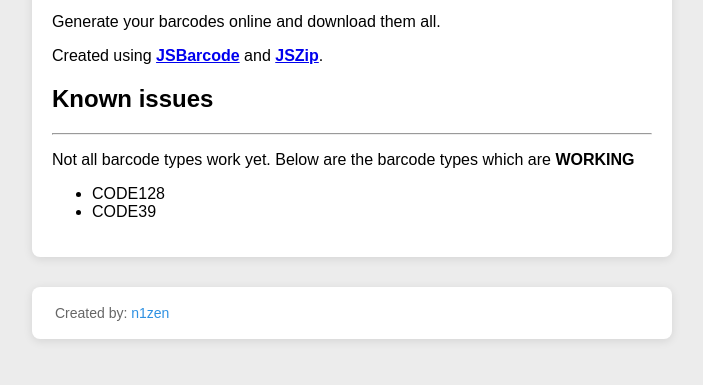
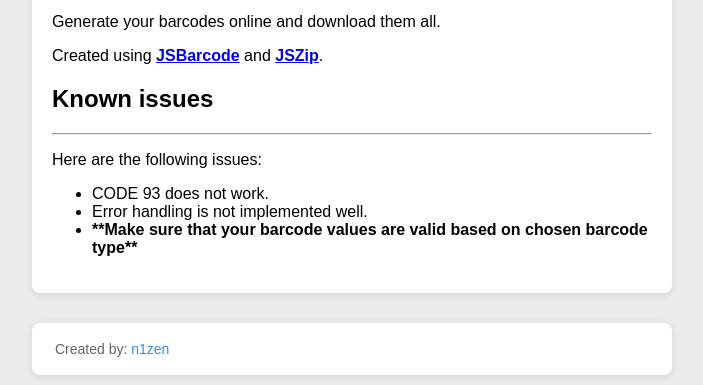
Before and after one commit to n1zen/webGenerator, a website: page index.html in a window 1280 px wide. Shown: the part 697-1082 px from the top of the page, without its empty margins (288-991 px from the left). Before the commit the page ends 1046 px from the top, so only its background shows below. Drawn offline with nearby package versions, Linux system fonts and the light colour scheme.

Commit message:
Updated readme on the website

```diff
--- a/index.html
+++ b/index.html
@@ -66,10 +66,11 @@
                 <p>Created using <a href="https://github.com/lindell/JsBarcode"><strong>JSBarcode</strong></a> and <a href="https://github.com/Stuk/jszip"><strong>JSZip</strong></a>.</p>
                 <h2 id="known-issues">Known issues</h2>
                 <hr>
-                <p>Not all barcode types work yet. Below are the barcode types which are <strong>WORKING</strong></p>
+                <p>Here are the following issues:</p>
                 <ul>
-                    <li>CODE128</li>
-                    <li>CODE39</li>
+                    <li>CODE 93 does not work.</li>
+                    <li>Error handling is not implemented well.</li>
+                    <li><strong>**Make sure that your barcode values are valid based on chosen barcode type**</strong></li>
                 </ul>
             </div>
             <footer>
```
